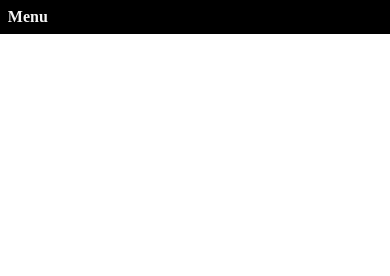
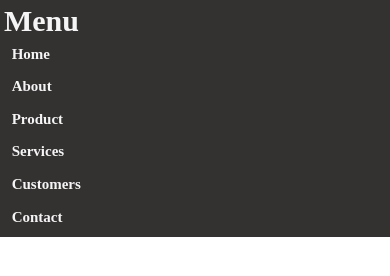
Before and after one commit to TheSchrodingerCat/menu-laboratoria, a plain HTML site: page index.html in a window 390 px wide. Drawn offline with Linux system fonts and the light colour scheme.

Commit message:
menu responsive creado con DOM

```diff
--- a/assets/css/main.css
+++ b/assets/css/main.css
@@ -30,14 +30,20 @@
 
 
 /*------------------ menu responsive ----------------------*/
+.menuResponsive, .option-res{
+	background: #343131;
+	color: whitesmoke;
+}
+
 .menuResponsive{
 	width: 100%;
 	padding: 1%;
-	background: black;
-	color: whitesmoke;
+	font-size: 30px;
 	font-weight: bold;
 }
 
-.hide{
-	display: none;
+.option-res{
+	width: 100%;
+	padding: 2%;
+	font-size: 15px;
 }
--- a/assets/css/media.css
+++ b/assets/css/media.css
@@ -1,4 +1,12 @@
 
-@media (min-width: 600px) and (max-width: 1200px){
+@media (min-width: 700px) and (max-width: 1400px){
+	.menuResponsive{
+		display: none;
+	}
+}
 
+@media (min-width: 200px) and (max-width: 699px){
+	.menuDesktop, .options{
+		display: none;
+	}
 }
--- a/assets/js/app.js
+++ b/assets/js/app.js
@@ -0,0 +1,47 @@
+
+(function menu(){
+	var miMenu = document.getElementById("menu-res");
+
+	//Home
+	var menuHome = document.createElement("div");
+	menuHome.setAttribute("class","option-res");
+	var textHome = document.createTextNode("Home");
+	menuHome.appendChild(textHome);
+
+	//About
+	var menuAbout = document.createElement("div");
+	menuAbout.setAttribute("class","option-res");
+	var textAbout = document.createTextNode("About");
+	menuAbout.appendChild(textAbout);
+
+	//Product
+	var menuProduct = document.createElement("div");
+	menuProduct.setAttribute("class","option-res");
+	var textProduct = document.createTextNode("Product");
+	menuProduct.appendChild(textProduct);
+
+	//Services
+	var menuServices = document.createElement("div");
+	menuServices.setAttribute("class","option-res");
+	var textServices = document.createTextNode("Services");
+	menuServices.appendChild(textServices);
+
+	//Customers
+	var menuCustomers = document.createElement("div");
+	menuCustomers.setAttribute("class","option-res");
+	var textCustomers = document.createTextNode("Customers");
+	menuCustomers.appendChild(textCustomers);
+
+	//Contact
+	var menuContact = document.createElement("div");
+	menuContact.setAttribute("class","option-res");
+	var textContact = document.createTextNode("Contact");
+	menuContact.appendChild(textContact);
+
+	miMenu.appendChild(menuHome);
+	miMenu.appendChild(menuAbout);
+	miMenu.appendChild(menuProduct);
+	miMenu.appendChild(menuServices);
+	miMenu.appendChild(menuCustomers);
+	miMenu.appendChild(menuContact);
+})();
--- a/index.html
+++ b/index.html
@@ -4,23 +4,23 @@
 	<meta charset="UTF-8">
 	<title>Menú responsive</title>
 	<link rel="stylesheet" href="assets/css/common.css">
+	<link rel="stylesheet" href="assets/css/main.css">
 	<link rel="stylesheet" href="assets/css/media.css">
-	<link rel="stylesheet" href="assets/css/main.css">
 </head>
 <body>
 	<!-- menu Desktop -->
-	<div class="menuDesktop hide" id="menu-desktop">
-		<div class="options hide" id="option1">Home</div>
-		<div class="options hide" id="option2">About</div>
-		<div class="options hide" id="option3">Products</div>
-		<div class="options hide" id="option4">Services</div>
-		<div class="options hide" id="option5">Customers</div>
-		<div class="options hide" id="option6">Contact</div>
+	<div class="menuDesktop" id="menu-desktop">
+		<div class="options" id="option1">Home</div>
+		<div class="options" id="option2">About</div>
+		<div class="options" id="option3">Products</div>
+		<div class="options" id="option4">Services</div>
+		<div class="options" id="option5">Customers</div>
+		<div class="options" id="option6">Contact</div>
 	</div>
 
 	<!-- menu responsive -->
 	<div class="menuResponsive" id="menu-responsive">
-		<div class="menuResponsive">Menu</div>
+		<div class="menuRes" id="menu-res">Menu</div>
 	</div>
 
 	<script src="assets/js/app.js"></script>
```
